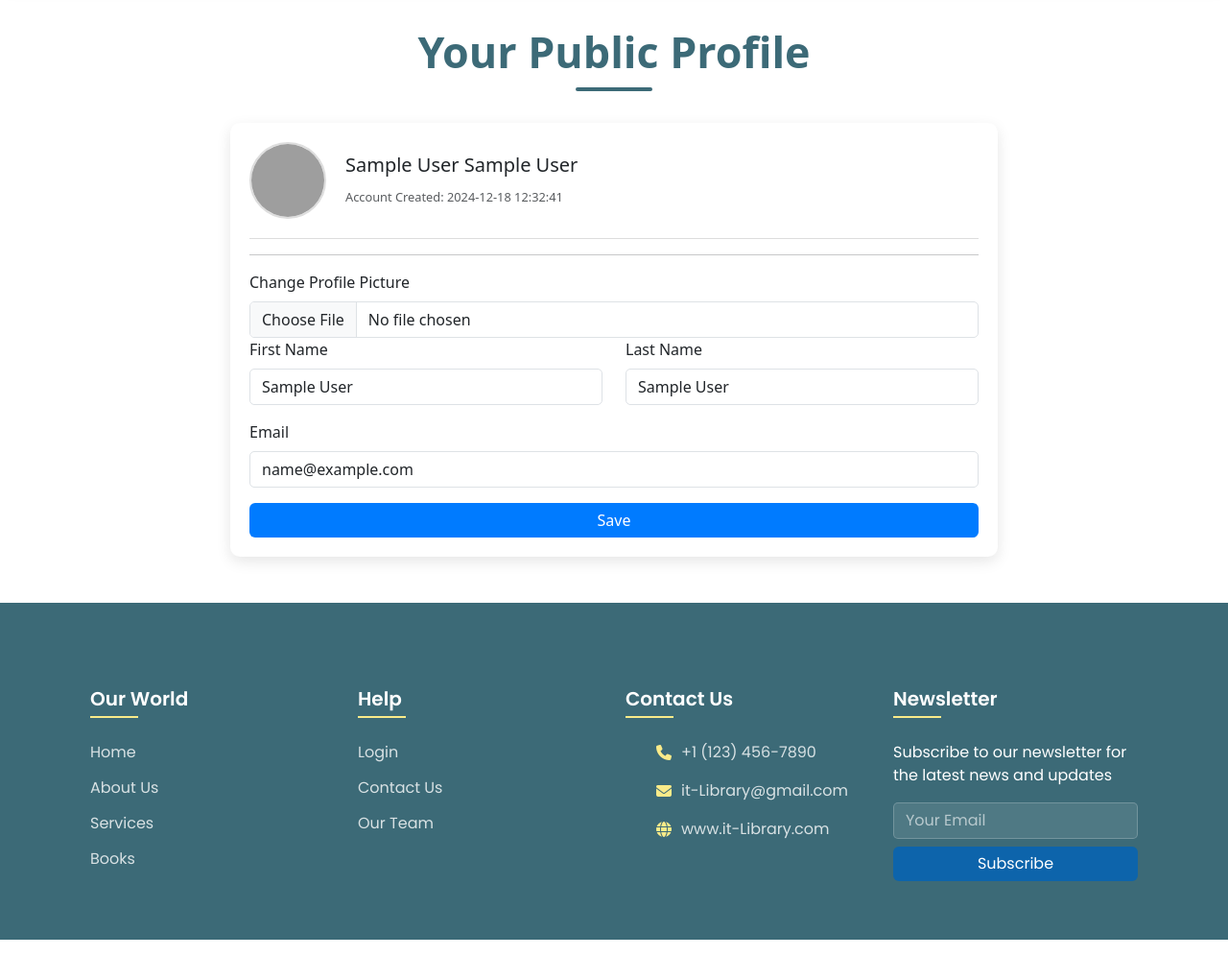
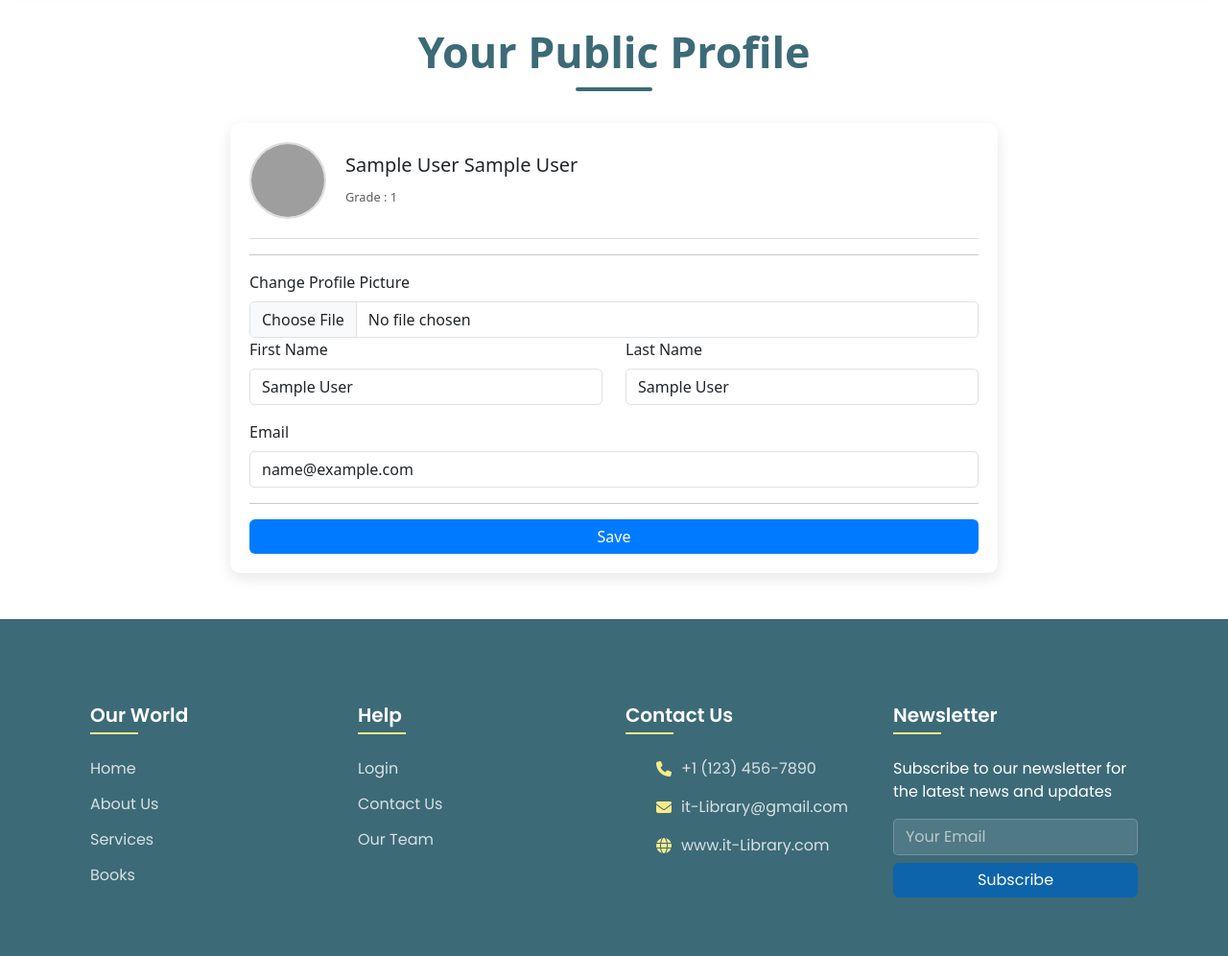
Before and after one commit to fathallah7/University-Informative-Website, a PHP site: page /pages/profile.php in a window 1280 px wide. Shown: the part 219-1215 px from the top of the page at 96% size. Run offline with PHP 8.4, Linux system fonts and the light colour scheme; the visitor is signed in with stand-in values (Sample User, id 1); some libraries are stand-ins or nearby versions; grey boxes are pictures that could not be loaded.

Commit message:
profile change pass

```diff
--- a/back/handle_login.php
+++ b/back/handle_login.php
@@ -20,6 +20,7 @@ if (isset($_POST['signIn'])) {
             $_SESSION['user'] = $user;
             $_SESSION['user_id'] = $user['id'];
             $_SESSION['user_email'] = $user['email'];
+            $_SESSION['grade'] = $user['grade'];
             $_SESSION['user_firstName'] = $user['firstName'];
             $_SESSION['user_lastName'] = $user['lastName'];
             $_SESSION['user_image'] = $user['image'];
--- a/pages/profile.php
+++ b/pages/profile.php
@@ -78,7 +78,7 @@
                 <img src="../back/<?php echo $_SESSION['user_image']; ?>" alt="Profile Picture" class="profile-img">
                 <div>
                     <h5> <?php echo $_SESSION['user_firstName'] . " " . $_SESSION['user_lastName']; ?> </h5>
-                    <small class="text-muted">Account Created: 2024-12-18 12:32:41</small>
+                    <small class="text-muted">Grade : <?php echo $_SESSION['grade']?></small>
                 </div>
             </div>
             <!-- <h6>General Information</h6> -->
@@ -105,21 +105,21 @@
                     <label class="form-label">Email</label>
                     <input type="email" name="email" class="form-control" value="<?php echo $_SESSION['user_email']; ?>">
                 </div>
-                <!-- <hr> -->
+                <hr>
                 <!-- <h6>Change Password</h6>
                 <div class="row mb-3">
                     <div class="col-md-6">
                         <label class="form-label">Old Password</label>
-                        <input type="password" class="form-control">
+                        <input type="password" name="old_pass" class="form-control">
                     </div>
                     <div class="col-md-6">
                         <label class="form-label">New Password</label>
-                        <input type="password" class="form-control">
+                        <input type="password" name="new_pass" class="form-control">
                     </div>
                 </div>
                 <div class="mb-3">
                     <label class="form-label">Confirm Password</label>
-                    <input type="password" class="form-control">
+                    <input type="password" name="conf_pass" class="form-control">
                 </div> -->
                 <button type="submit" name="submit" class="btn btn-custom w-100 text-white">Save</button>
             </form>
```
Also changed, not shown: back/handle_profile.php (+31 -2 lines).
